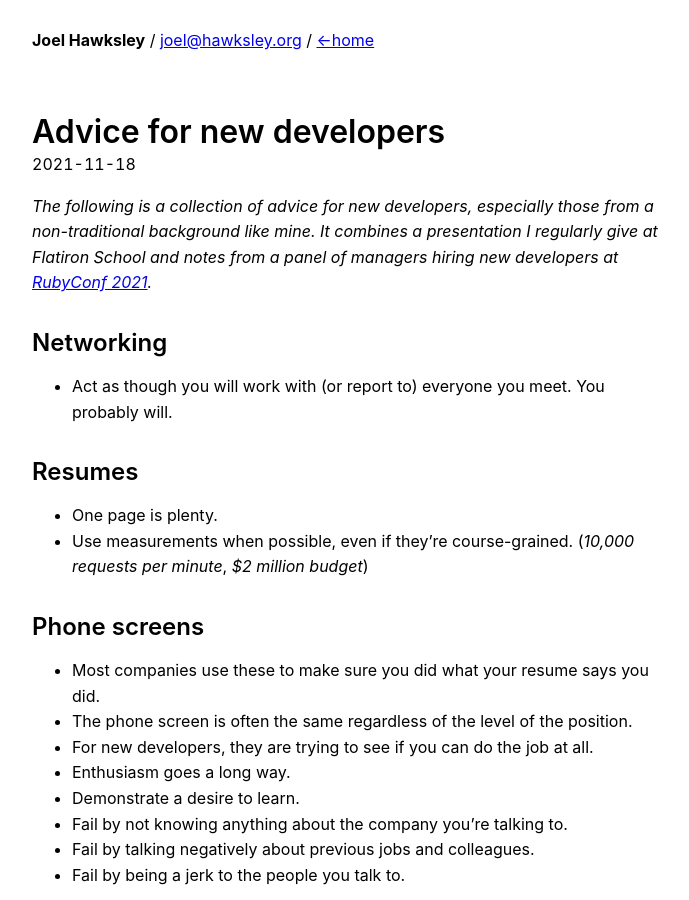
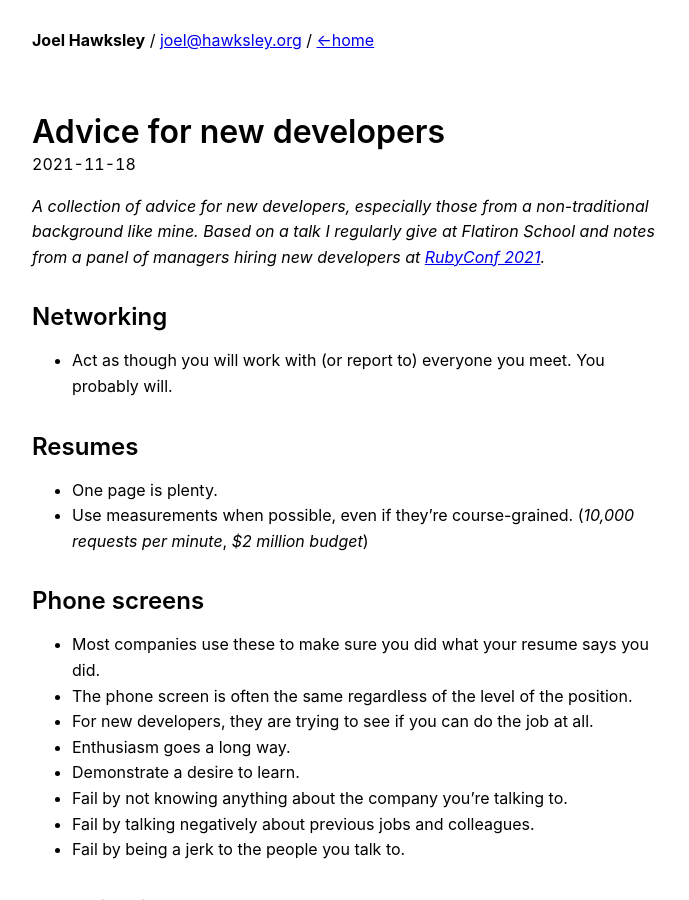
Before and after one commit to joelhawksley/identity, a Jekyll site: the page built from _posts/2021-11-18-advice-for-new-developers.md, in a window 1280 px wide and 900 px high. Shown: the whole window, without its empty margins (288-977 px from the left). Built offline with Jekyll 4.4.1, drawn with Linux system fonts in a browser that asks for light colours.

Commit message:
tighten copy.

```diff
--- a/_posts/2021-11-18-advice-for-new-developers.md
+++ b/_posts/2021-11-18-advice-for-new-developers.md
@@ -3,7 +3,7 @@ layout: post
 title: Advice for new developers
 ---
 
-_The following is a collection of advice for new developers, especially those from a non-traditional background like mine. It combines a presentation I regularly give at Flatiron School and notes from a panel of managers hiring new developers at [RubyConf 2021](https://rubyconf.org)._
+_A collection of advice for new developers, especially those from a non-traditional background like mine. Based on a talk I regularly give at Flatiron School and notes from a panel of managers hiring new developers at [RubyConf 2021](https://rubyconf.org)._
 
 ## Networking
 
```
